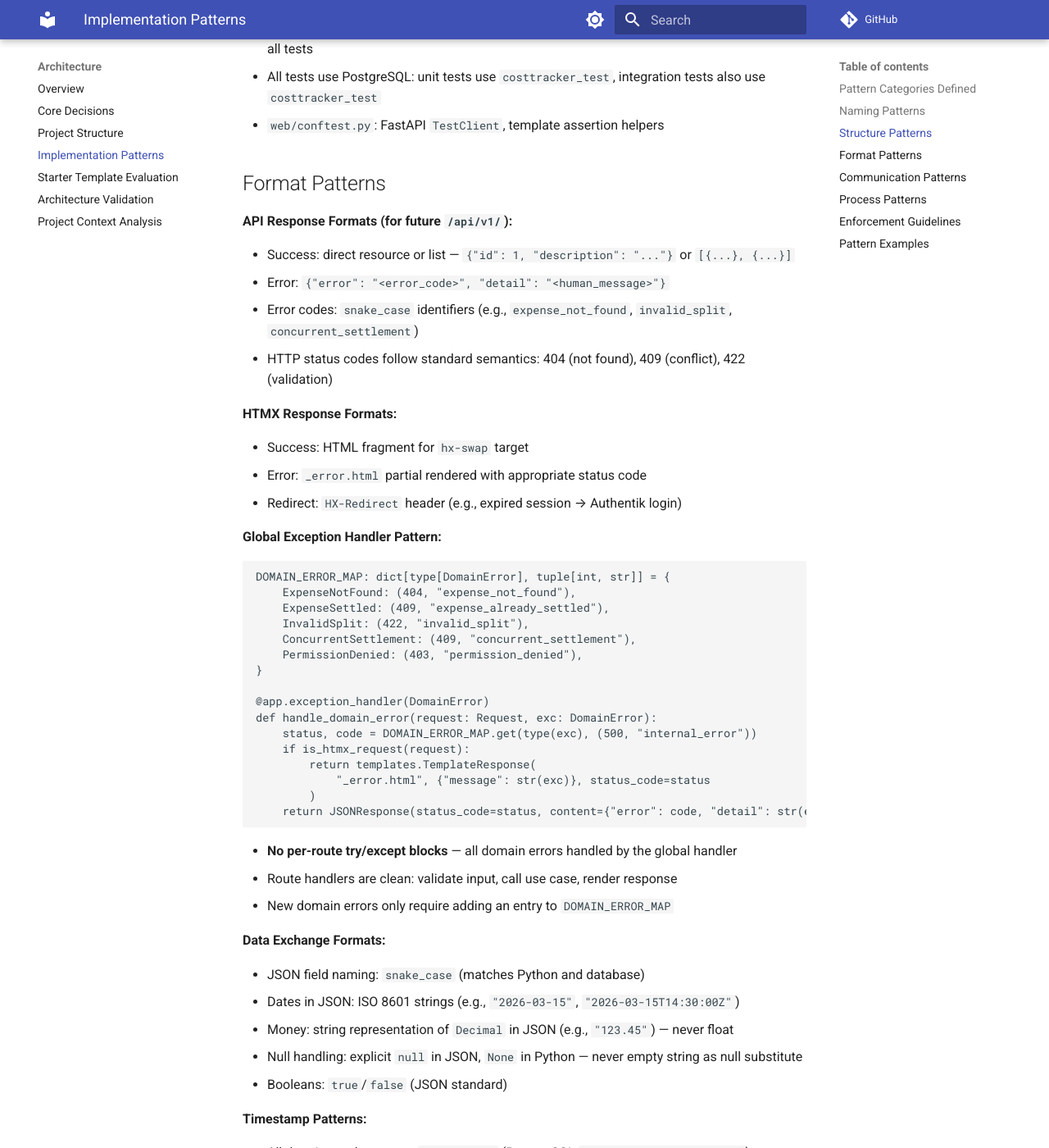
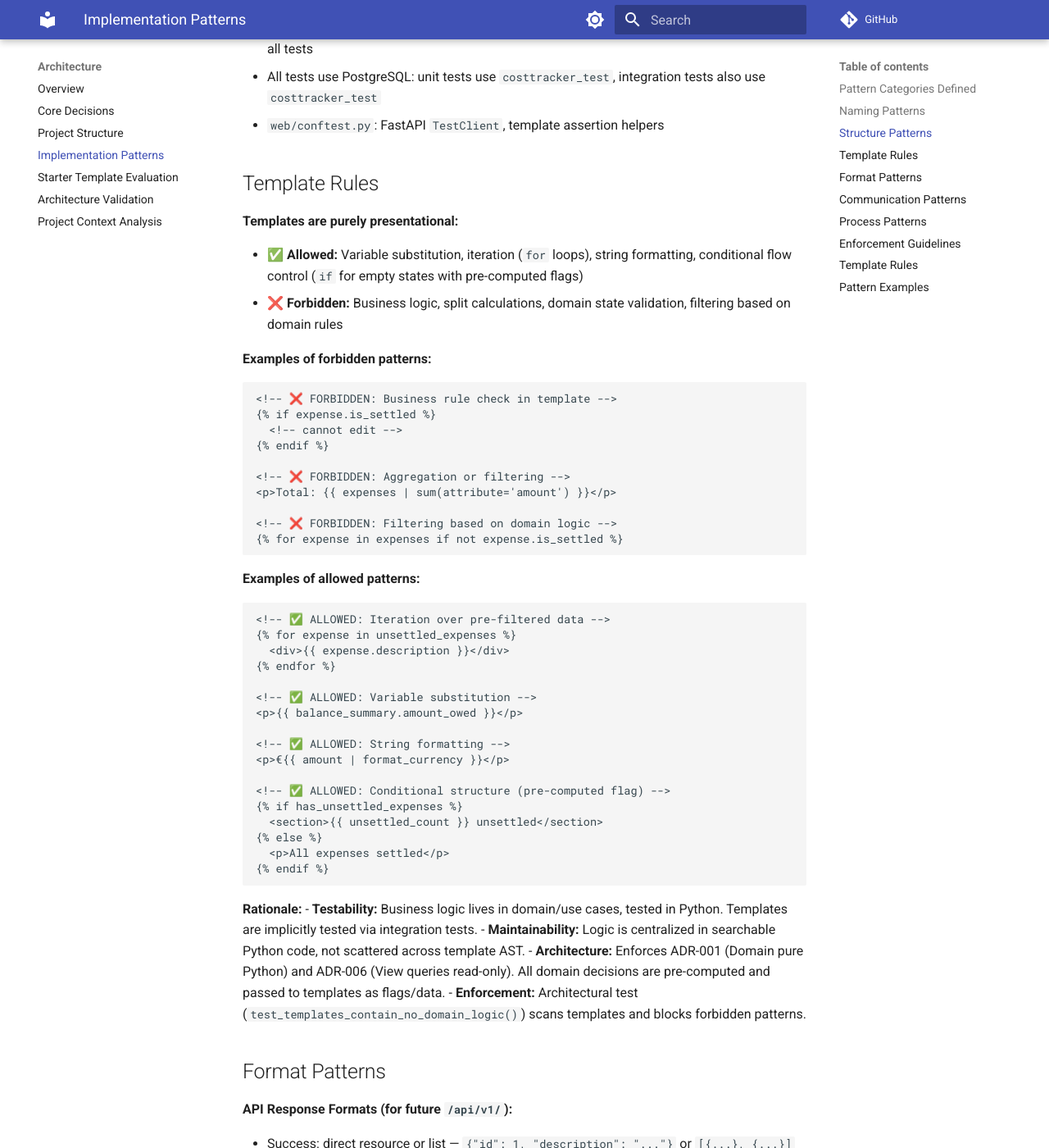
Before and after one commit to golgor/cost-tracker, an MkDocs documentation site: the page built from docs/architecture/implementation-patterns-consistency-rules.md, in a window 1280 px wide and 1400 px high, scrolled down 2193 px. Shown: the whole window at 82% size. Built offline with MkDocs 1.6.1 and Material for MkDocs 9.7.7, drawn with Linux system fonts in a browser that asks for light colours; comment, search, counter and statistics services are not loaded; some of the changed text lies outside the part shown.

Commit message:
no logic in templates, updated guides

````diff
--- a/docs/architecture/implementation-patterns-consistency-rules.md
+++ b/docs/architecture/implementation-patterns-consistency-rules.md
@@ -74,6 +74,56 @@ tests/
   `Session` factory, `UnitOfWork` factory. Creates test DB if needed. Used by all tests
 - All tests use PostgreSQL: unit tests use `costtracker_test`, integration tests also use `costtracker_test`
 - `web/conftest.py`: FastAPI `TestClient`, template assertion helpers
+
+## Template Rules
+
+**Templates are purely presentational:**
+
+- ✅ **Allowed:** Variable substitution, iteration (`for` loops), string formatting, conditional flow control (`if` for empty states with pre-computed flags)
+- ❌ **Forbidden:** Business logic, split calculations, domain state validation, filtering based on domain rules
+
+**Examples of forbidden patterns:**
+
+```html
+<!-- ❌ FORBIDDEN: Business rule check in template -->
+{% if expense.is_settled %}
+  <!-- cannot edit -->
+{% endif %}
+
+<!-- ❌ FORBIDDEN: Aggregation or filtering -->
+<p>Total: {{ expenses | sum(attribute='amount') }}</p>
+
+<!-- ❌ FORBIDDEN: Filtering based on domain logic -->
+{% for expense in expenses if not expense.is_settled %}
+```
+
+**Examples of allowed patterns:**
+
+```html
+<!-- ✅ ALLOWED: Iteration over pre-filtered data -->
+{% for expense in unsettled_expenses %}
+  <div>{{ expense.description }}</div>
+{% endfor %}
+
+<!-- ✅ ALLOWED: Variable substitution -->
+<p>{{ balance_summary.amount_owed }}</p>
+
+<!-- ✅ ALLOWED: String formatting -->
+<p>€{{ amount | format_currency }}</p>
+
+<!-- ✅ ALLOWED: Conditional structure (pre-computed flag) -->
+{% if has_unsettled_expenses %}
+  <section>{{ unsettled_count }} unsettled</section>
+{% else %}
+  <p>All expenses settled</p>
+{% endif %}
+```
+
+**Rationale:**
+- **Testability:** Business logic lives in domain/use cases, tested in Python. Templates are implicitly tested via integration tests.
+- **Maintainability:** Logic is centralized in searchable Python code, not scattered across template AST.
+- **Architecture:** Enforces ADR-001 (Domain pure Python) and ADR-006 (View queries read-only). All domain decisions are pre-computed and passed to templates as flags/data.
+- **Enforcement:** Architectural test (`test_templates_contain_no_domain_logic()`) scans templates and blocks forbidden patterns.
 
 ## Format Patterns
 
@@ -236,10 +286,66 @@ def get_user(request: Request) -> User:
 
 **Pattern Enforcement:**
 
-- `architecture_test.py` validates: domain import purity, `queries.py` read-only, no `utils.py`/`helpers.py`
+- `architecture_test.py` validates: domain import purity, `queries.py` read-only, no `utils.py`/`helpers.py`, template business logic
 - `contract_test.py` validates: round-trip ORM mapping preserves all fields
 - Code review checklist: naming conventions, no per-route error handling, audit logging presence
 - CI runs all enforcement tests on every PR
+
+## Template Rules
+
+**Templates are primarily presentational, with simple boolean state conditionals:**
+
+- ✅ **Allowed:** Boolean state checks (`{% if expense.is_settled %}`), variable substitution, iteration, formatting
+- ❌ **Forbidden:** Value comparisons (`user.role == "admin"`), numeric comparisons (`amount > 100`), aggregations, complex logic (3+ conditions)
+
+**Examples of allowed patterns:**
+
+```html
+<!-- ✅ ALLOWED: Boolean state check for UI visibility -->
+{% if expense.is_settled %}
+  <span class="badge">Settled</span>
+{% else %}
+  <button>Edit</button>
+{% endif %}
+
+<!-- ✅ ALLOWED: Iteration over pre-filtered data -->
+{% for expense in unsettled_expenses %}
+  <div>{{ expense.description }}</div>
+{% endfor %}
+
+<!-- ✅ ALLOWED: Variable substitution and formatting -->
+<p>Balance: {{ balance_summary.amount_owed | currency }}</p>
+
+<!-- ✅ ALLOWED: Empty state conditional -->
+{% if not expenses %}
+  <p>No expenses yet</p>
+{% endif %}
+```
+
+**Examples of forbidden patterns:**
+
+```html
+<!-- ❌ FORBIDDEN: Value comparison to literal -->
+{% if user.role == "admin" %}
+
+<!-- ❌ FORBIDDEN: Numeric comparison -->
+{% if expense.amount > 100 %}
+
+<!-- ❌ FORBIDDEN: Complex multi-condition logic -->
+{% if expense.is_settled and expense.payer_id == user_id and settlement_id %}
+
+<!-- ❌ FORBIDDEN: Aggregation in template -->
+<p>Total: {{ expenses | sum(attribute='amount') }}</p>
+
+<!-- ❌ FORBIDDEN: Filtering by business logic -->
+{% for expense in expenses if not expense.is_settled %}
+```
+
+**Rationale:**
+Boolean state checks are presentation concerns — they decide what UI to show (settled vs. editable).
+Value comparisons, calculations, and complex conditionals belong in Python (view queries or use cases) where they're testable and traceable. Pass pre-computed boolean flags to templates instead of raw values to compare.
+
+Enforced by `test_templates_contain_no_complex_business_logic()` in `architecture_test.py`.
 
 ## Pattern Examples
 
````
Also changed, not shown: 1 other file.
